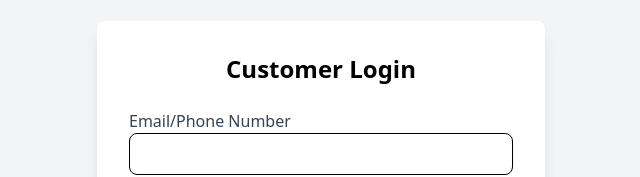
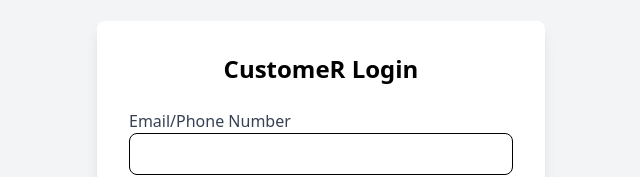
Before and after one commit to UsmanRajput1111/SolarRevive, a Next.js app: page /login in a window 1280 px wide. Shown: the part 193-370 px from the top of the page, without its empty margins (319-959 px from the left). Built offline with nearby package versions, Linux system fonts and the light colour scheme.

Commit message:
Correct typo in login header text

```diff
--- a/app/login/page.js
+++ b/app/login/page.js
@@ -40,7 +40,7 @@ export default function LoginPage() {
     <div className="min-h-screen bg-gray-100 flex items-center justify-center">
       <Toaster />
       <div className="bg-white p-8 rounded-lg shadow-lg w-full max-w-md">
-        <h2 className="text-2xl font-bold text-center mb-6">Customer Login</h2>
+        <h2 className="text-2xl font-bold text-center mb-6">CustomeR Login</h2>
         <form onSubmit={handleSubmit}>
           <div className="mb-4">
             <label className="block text-gray-700">Email/Phone Number</label>
```
